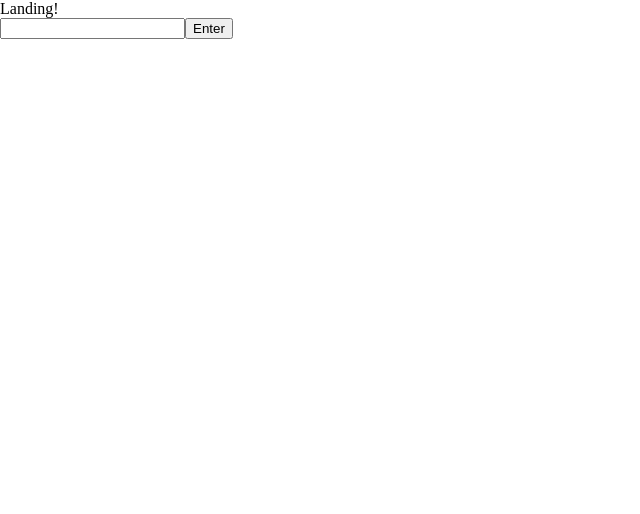
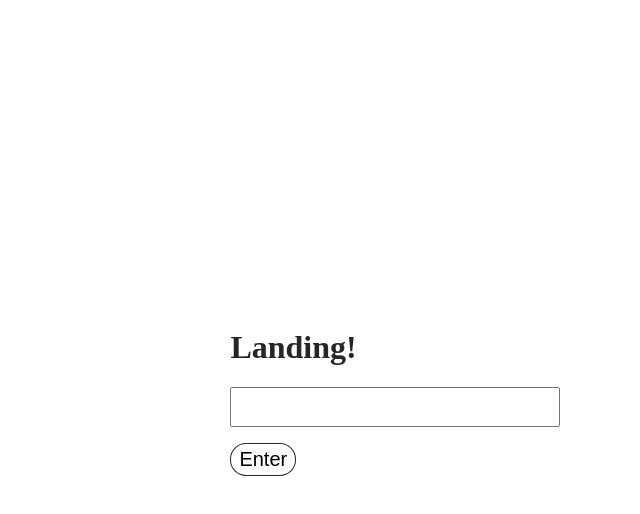
Before and after one commit to j-toscani/recipe-archive, a Vue app: page /#/ in a window 1280 px wide. Shown: the top 514 px of the page, without its empty margins (0-640 px from the left). Built offline with nearby package versions, Linux system fonts and the light colour scheme.

Commit message:
add cotent to landing

```diff
--- a/src/App.vue
+++ b/src/App.vue
@@ -1,16 +1,15 @@
 <template>
-  <div>
-    <landing v-if="!isAuthenticated" />
-    <template v-else>
-      <nav>
-        <router-link to="/home">Home</router-link>
-        <router-link to="/search"> Search</router-link>
-        <router-link to="/create"> Create</router-link>
-        <button @click="logOut">logout</button>
-      </nav>
-      <router-view> </router-view>
-    </template>
-  </div>
+  <landing v-if="!isAuthenticated" />
+
+  <header v-if="isAuthenticated">
+    <nav class="global__nav">
+      <router-link cass="global__nav-link" to="/home">Home</router-link>
+      <router-link to="/search"> Search</router-link>
+      <router-link to="/create"> Create</router-link>
+    </nav>
+    <button @click="logOut">logout</button>
+  </header>
+  <router-view v-if="isAuthenticated"> </router-view>
 </template>
 
 <script lang="ts">
@@ -46,3 +45,20 @@ export default defineComponent({
   },
 });
 </script>
+
+<style scoped>
+header {
+  height: 3rem;
+}
+
+header,
+.global__nav {
+  flex-basis: 50%;
+  display: flex;
+  justify-content: space-between;
+}
+
+.global__nav-link {
+  margin-right: 1rem;
+}
+</style>
--- a/src/index.css
+++ b/src/index.css
@@ -1,6 +1,8 @@
 html {
   box-sizing: border-box;
   height: 100%;
+  font-size: clamp(16px, 1.25vw, 22px);
+  color: var(--font);
 }
 
 *,
@@ -10,6 +12,7 @@ html {
 }
 
 :root {
+  --font: rgba(0, 0, 0, 0.85);
   --main-100: 221, 112, 70;
   --main-200: 255, 221, 140;
   --main-300: 244, 239, 230;
@@ -26,3 +29,27 @@ body {
   height: 100%;
   min-height: 100vh;
 }
+
+#app {
+  height: 100%;
+}
+
+.container {
+  width: 100%;
+  padding: 0 10%;
+}
+
+button {
+  display: block;
+  border: 1px var(--font) solid;
+  padding: 0.25rem 0.5rem;
+  margin: 1rem 0;
+  font-size: 1.25rem;
+  border-radius: 1rem;
+  background: white;
+}
+
+input {
+  padding: 0.25rem 0.5rem;
+  font-size: 1.5rem;
+}
--- a/src/pages/Landing.vue
+++ b/src/pages/Landing.vue
@@ -1,8 +1,14 @@
 <template>
-  <div>Landing!</div>
-  <input v-model="password" type="text" />
-  <button @click="checkPassword">Enter</button>
-  <span>{{ feedback }}</span>
+  <div class="landing__wrapper container">
+    <div class="landing__container">
+      <h1>Landing!</h1>
+      <form id="authenticate" @submit="checkPassword">
+        <input v-model="password" type="text" />
+        <button type="submit" form="authenticate">Enter</button>
+      </form>
+      <span>{{ feedback }}</span>
+    </div>
+  </div>
 </template>
 
 <script lang="ts">
@@ -36,3 +42,16 @@ export default defineComponent({
   },
 });
 </script>
+
+<style scoped>
+.landing__wrapper {
+  height: 100%;
+  width: 100%;
+  display: flex;
+}
+
+.landing__container {
+  width: 80%;
+  margin: auto;
+}
+</style>
```
